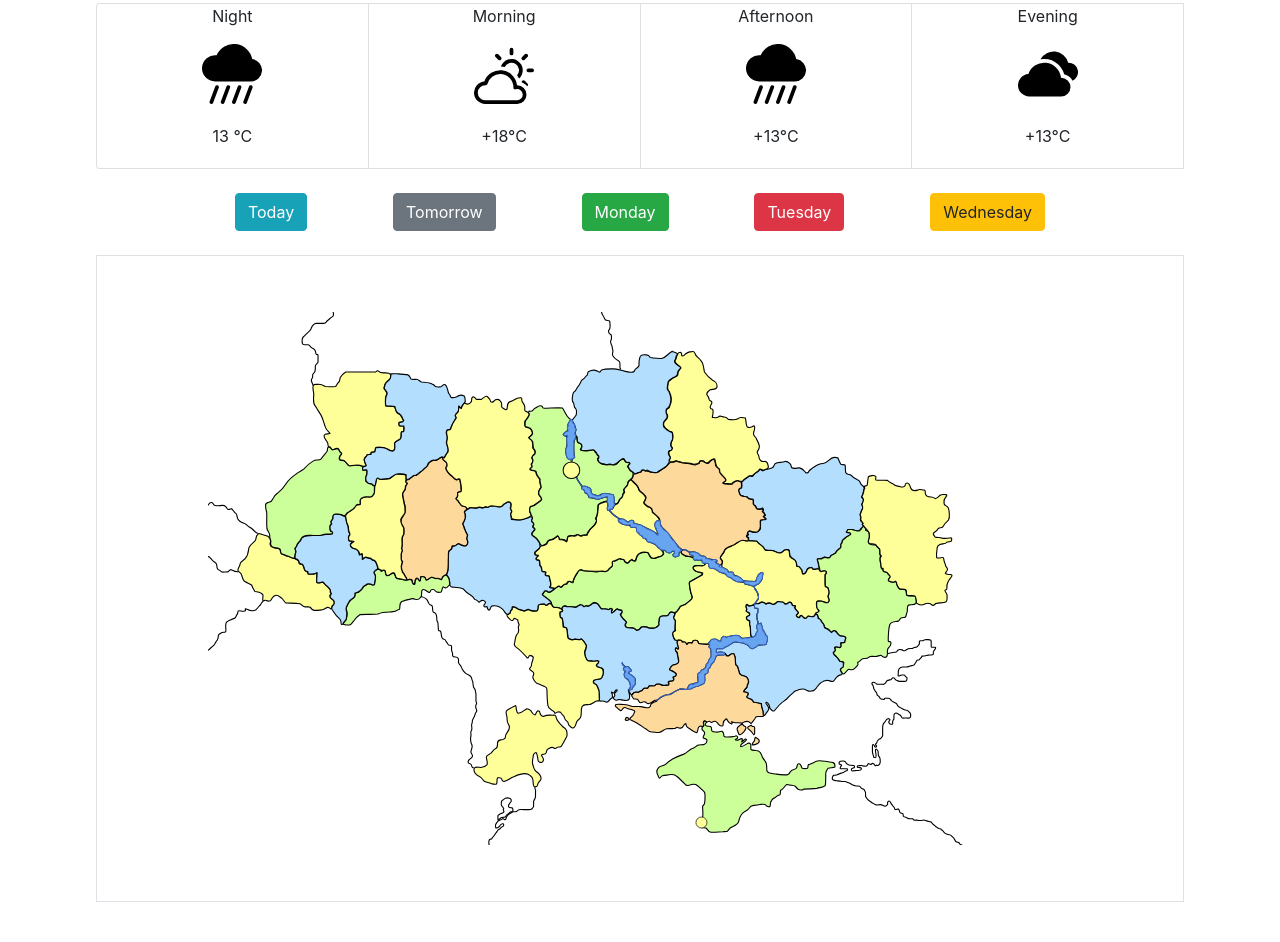
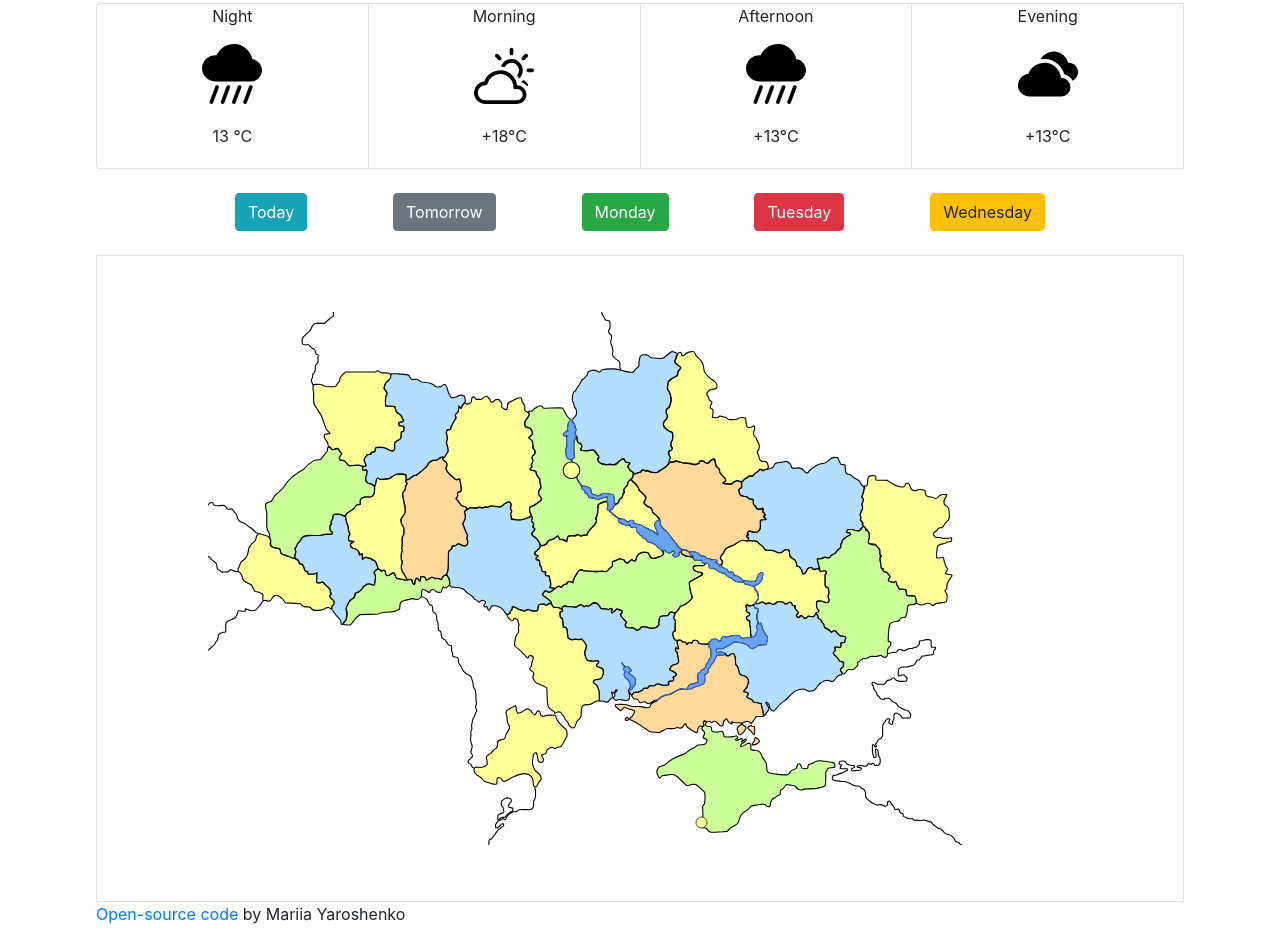
Before and after one commit to ma-ya92/first-project-withjs, a website built with Parcel: page index.html in a window 1280 px wide. Shown: the part 355-1297 px from the top of the page. Before the commit the page ends 1273 px from the top, so only its background shows below. Built offline with nearby package versions, Linux system fonts and the light colour scheme.

Commit message:
New text in HTML
"Open-source code by Mariia Yaroshenko" with GitHub link inside

```diff
--- a/index.html
+++ b/index.html
@@ -134,6 +134,8 @@
           />
         </div>
     </div>
+    <a href="https://github.com/ma-ya92/first-project-withjs">Open-source code </a>  &nbsp;by Mariia Yaroshenko
+
 
     <script src="script.js"></script>
   </body>
```
